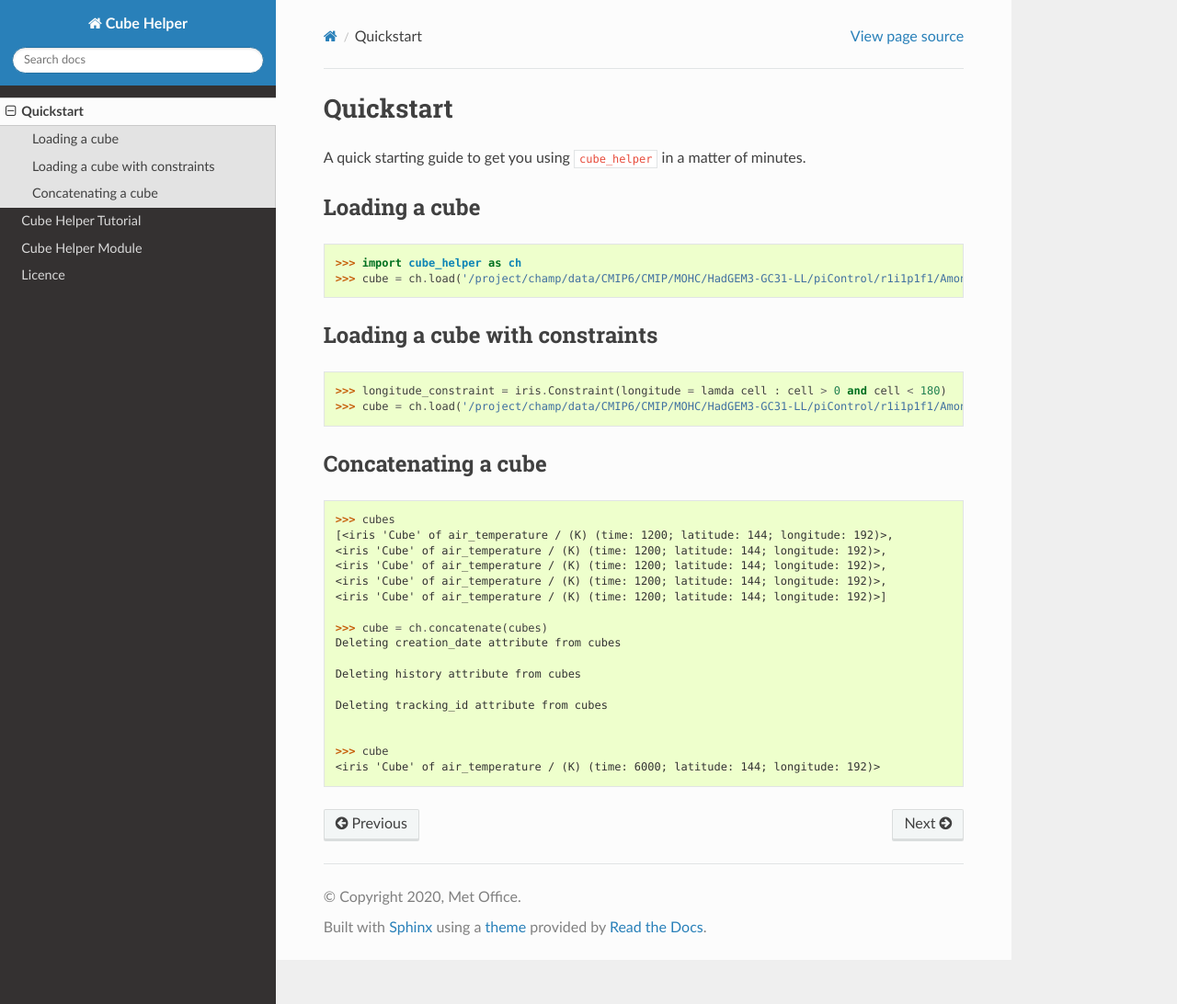
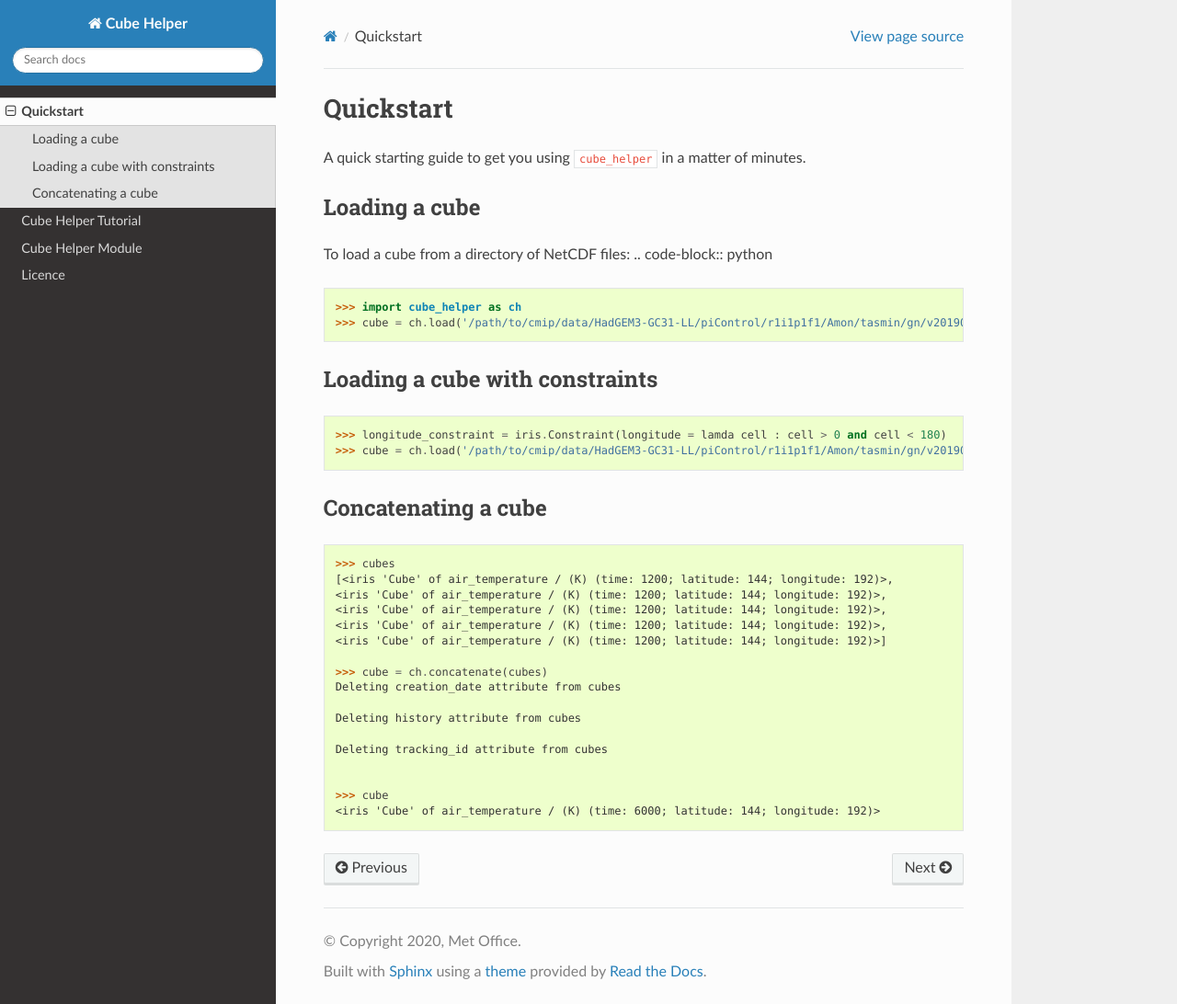
Before and after one commit to MetOffice/cube_helper, a Sphinx documentation site: the page built from docs/source/Quickstart.rst, in a window 1280 px wide and 1092 px high. Shown: the whole window at 92% size. Built offline with Sphinx 7.4.7 and the Read the Docs theme 2.0.0, drawn with Linux system fonts in a browser that asks for light colours.

Commit message:
Obscured file directory structure

```diff
--- a/docs/source/Quickstart.rst
+++ b/docs/source/Quickstart.rst
@@ -5,17 +5,18 @@ A quick starting guide to get you using ``cube_helper`` in a matter of minutes.
 
 Loading a cube
 ^^^^^^^^^^^^^^
+To load a cube from a directory of NetCDF files:
 .. code-block:: python
 
    >>> import cube_helper as ch
-   >>> cube = ch.load('/project/champ/data/CMIP6/CMIP/MOHC/HadGEM3-GC31-LL/piControl/r1i1p1f1/Amon/tasmin/gn/v20190628')
+   >>> cube = ch.load('/path/to/cmip/data/HadGEM3-GC31-LL/piControl/r1i1p1f1/Amon/tasmin/gn/v20190628')
 
 Loading a cube with constraints
 ^^^^^^^^^^^^^^^^^^^^^^^^^^^^^^^
 .. code-block:: python
 
    >>> longitude_constraint = iris.Constraint(longitude = lamda cell : cell > 0 and cell < 180)
-   >>> cube = ch.load('/project/champ/data/CMIP6/CMIP/MOHC/HadGEM3-GC31-LL/piControl/r1i1p1f1/Amon/tasmin/gn/v20190628', constraints=longitude_constraint)
+   >>> cube = ch.load('/path/to/cmip/data/HadGEM3-GC31-LL/piControl/r1i1p1f1/Amon/tasmin/gn/v20190628', constraints=longitude_constraint)
 
 
 Concatenating a cube
```
Also changed, not shown: docs/source/Cube Helper Tutorial.rst (+11 -11 lines).
